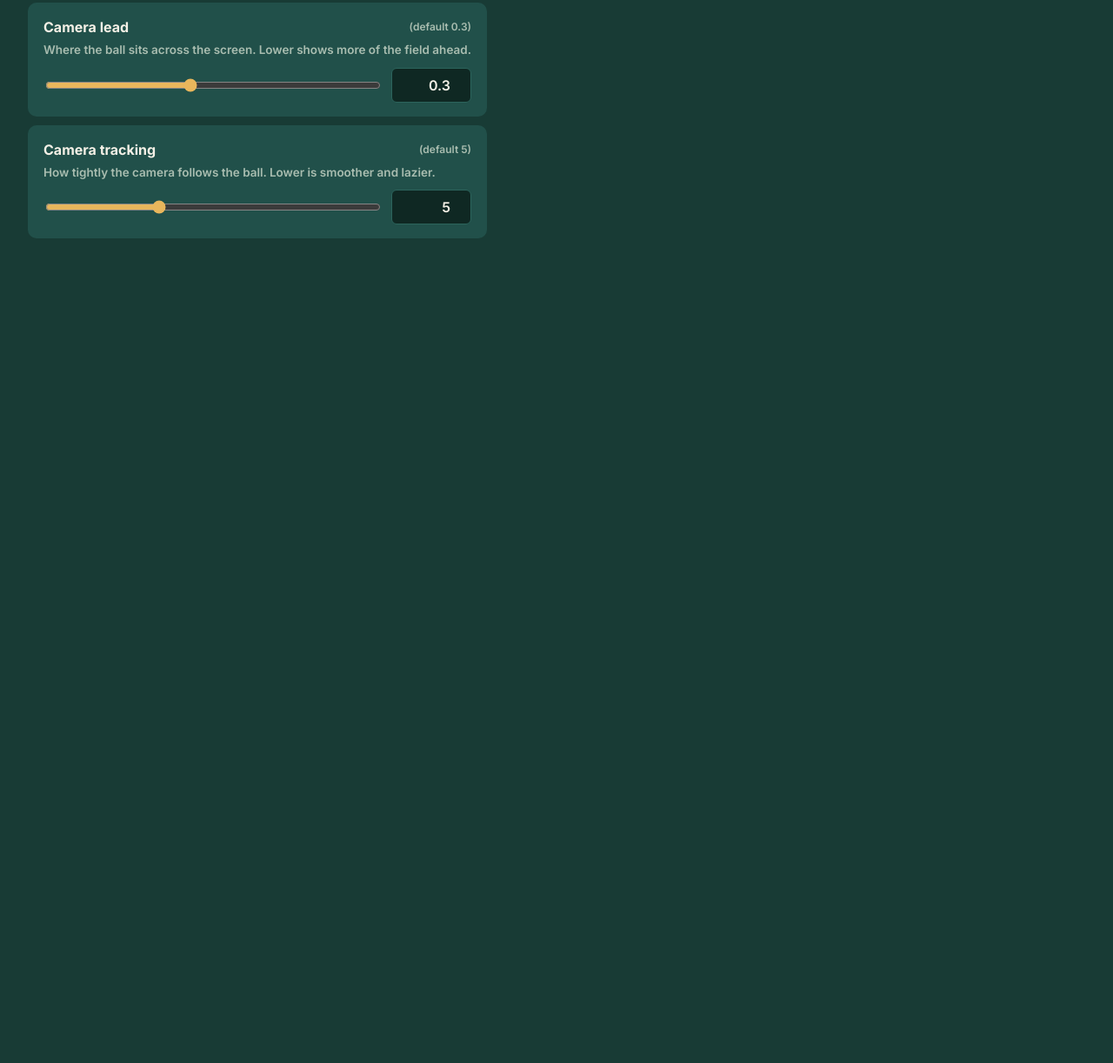
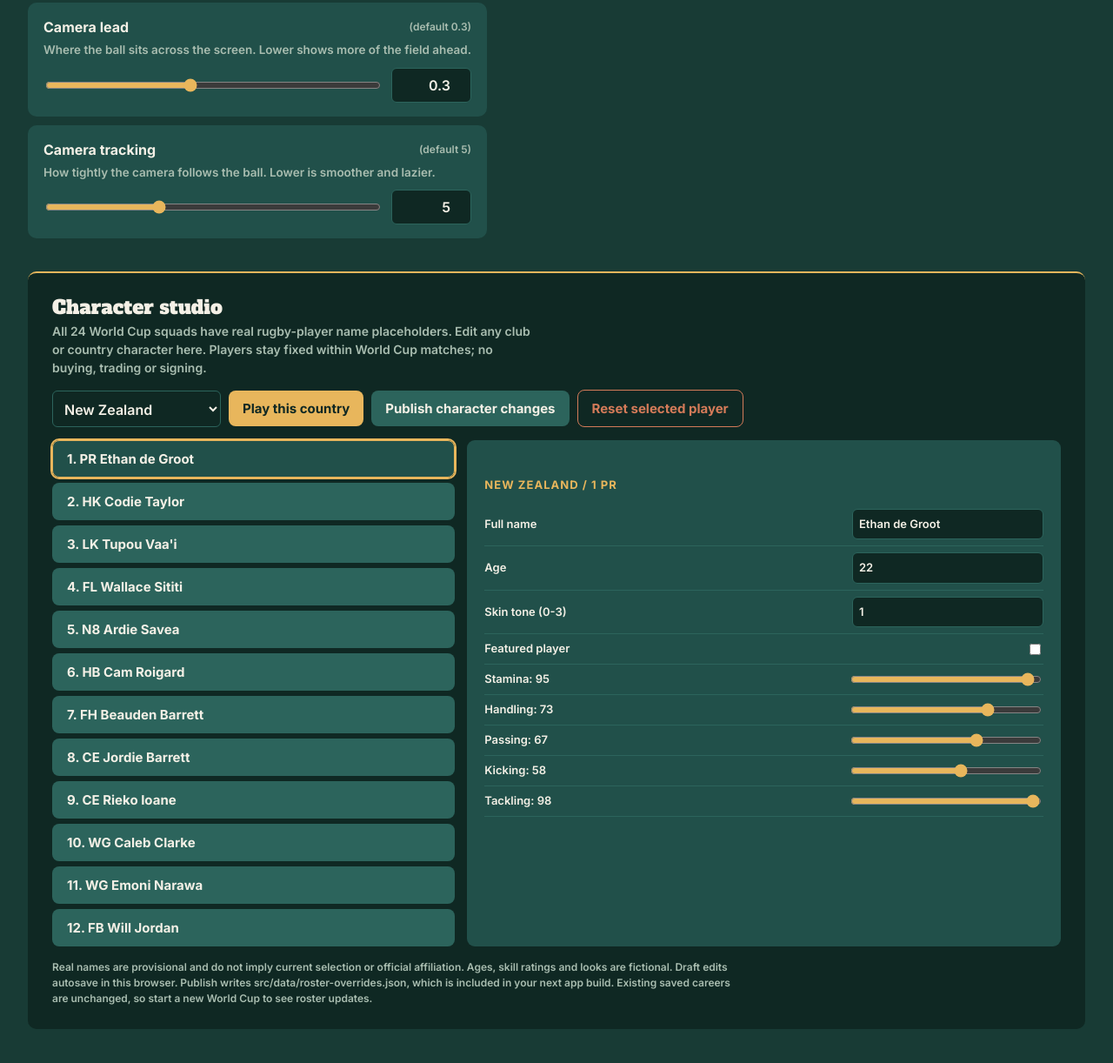
Before and after one commit to TheRock1801/Games, a website built with Vite: page tiny-rugby-simulator/dev.html in a window 1280 px wide. Shown: the part 4245-5467 px from the top of the page at 87% size. Before the commit the page ends 4609 px from the top, so only its background shows below. Built offline with nearby package versions, Linux system fonts and the light colour scheme.

Commit message:
TRS: desktop character studio layout

```diff
--- a/tiny-rugby-simulator/dev.html
+++ b/tiny-rugby-simulator/dev.html
@@ -37,6 +37,19 @@ button.on{outline:2px solid var(--ochre)}
 .row{display:flex;gap:10px;flex-wrap:wrap;align-items:center}
 .bar{position:sticky;top:0;z-index:5;background:var(--forest);padding:12px 0;margin-bottom:6px;border-bottom:1px solid var(--card2)}
 .stage{position:sticky;top:16px}
+#rosters{grid-column:1/-1;background:var(--deep);border-top:2px solid var(--ochre);padding:26px 28px;border-radius:10px;min-width:0}
+.roster-toolbar{display:flex;gap:9px;align-items:center;flex-wrap:wrap;margin:15px 0}
+.character-layout{display:grid;grid-template-columns:minmax(230px,.95fr) minmax(360px,1.4fr);gap:14px}
+@media(max-width:800px){.character-layout{grid-template-columns:1fr}}
+.character-list{display:grid;gap:6px;align-content:start}
+.roster-item{text-align:left;border:1px solid transparent}
+.roster-item.on{border-color:var(--ochre);background:var(--card)}
+.roster-card{background:var(--card);padding:16px 20px;border-radius:9px}
+.character-field{display:flex;justify-content:space-between;gap:12px;align-items:center;padding:7px 0;border-bottom:1px solid var(--card2);color:var(--cream);font-size:13px}
+.character-field input:not([type=checkbox]){background:var(--deep);color:var(--cream);border:1px solid var(--card2);border-radius:6px;padding:7px;max-width:60%;width:220px;font:inherit}
+.character-field input[type=range]{accent-color:var(--ochre);padding:0;border:0}
+.character-field input[type=checkbox]{accent-color:var(--ochre)}
+.roster-footnote{font-size:12px;color:var(--dim);max-width:100ch;margin:15px 0 0}
 iframe{width:100%;aspect-ratio:19.5/9;border:0;border-radius:12px;background:#000;display:block}
 .grid{display:grid;grid-template-columns:repeat(auto-fill,minmax(190px,1fr));gap:10px}
 .scen{text-align:left;padding:12px 14px;background:var(--card)}
@@ -59,6 +72,7 @@ code{background:var(--deep);padding:1px 6px;border-radius:4px;font-size:13px}
 <main>
   <section id="tuning"></section>
   <section class="stage" id="stage"></section>
+  <section id="rosters"></section>
 </main>
 <script type="module" src="/src/dev/portal.ts"></script>
 </body>
```
